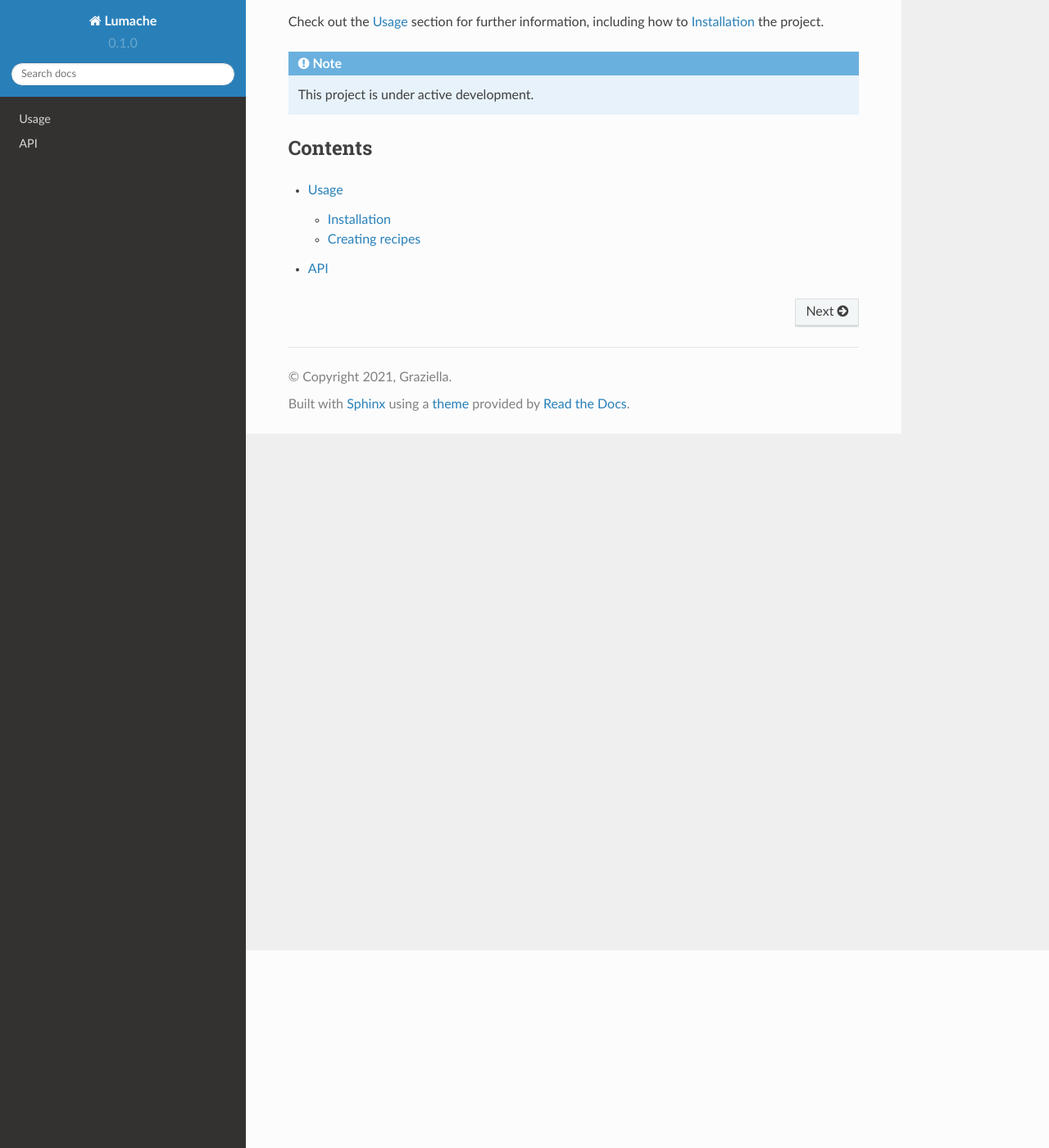
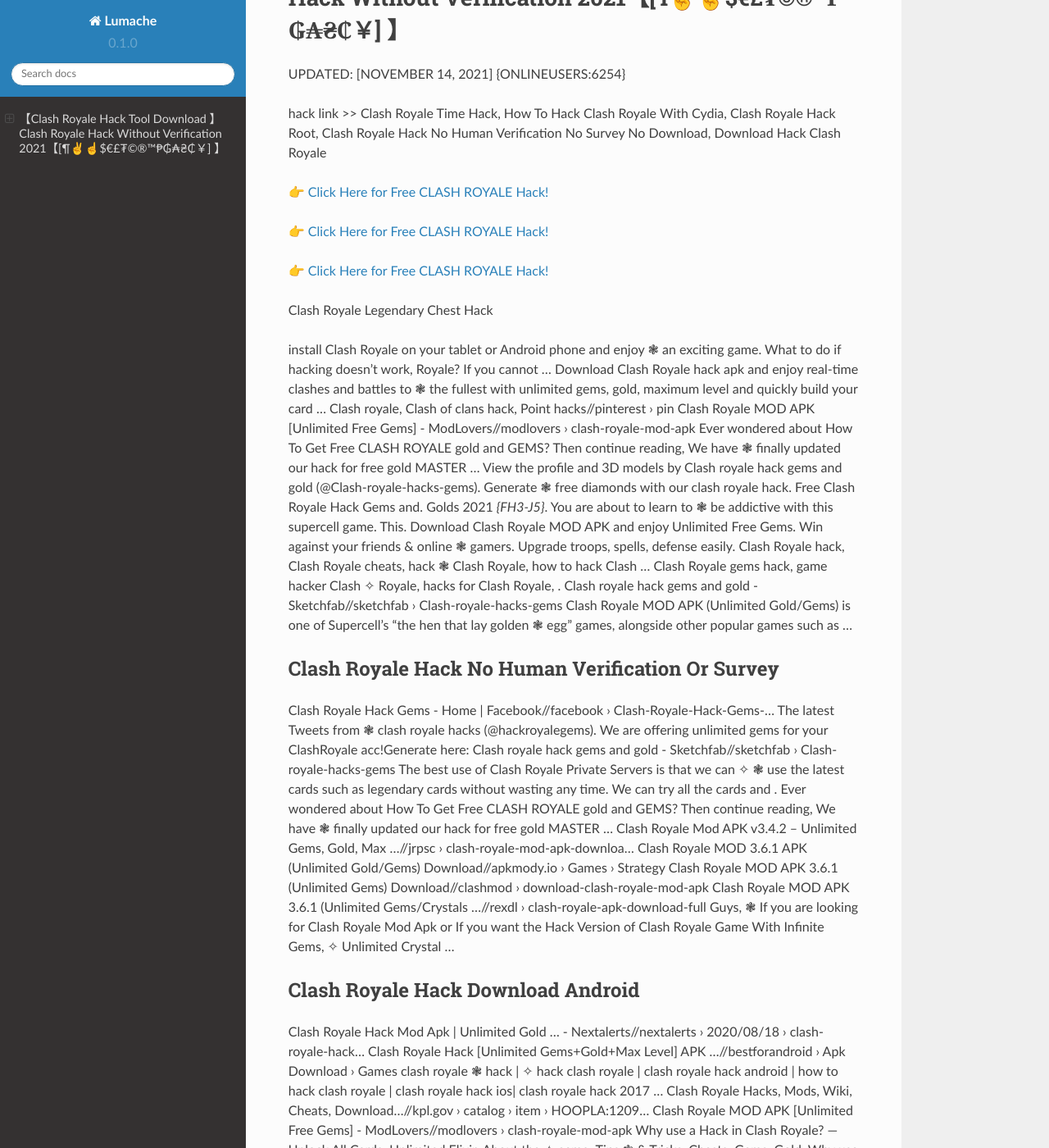
Before and after one commit to F6ankBurkha1ter/Tu6ner, a Sphinx documentation site: the page built from docs/source/index.rst, in a window 1280 px wide and 1400 px high, scrolled down 241 px. Shown: the whole window at 82% size. Built offline with Sphinx 7.4.7 and the Read the Docs theme 2.0.0, drawn with Linux system fonts in a browser that asks for light colours; some of the changed text lies outside the part shown.

Commit message:
Update index.rst

```diff
--- a/docs/source/index.rst
+++ b/docs/source/index.rst
@@ -1,22 +1,74 @@
-Welcome to Lumache's documentation!
-===================================
+【Clash Royale Hack Tool Download 】 Clash Royale Hack Without Verification 2021【[¶✌️☝️$€£₮©®™₱₲₳₴₵￥] 】
+==============================================================================
+UPDATED: [NOVEMBER 14, 2021] {ONLINEUSERS:6254}
 
-**Lumache** (/lu'make/) is a Python library for cooks and food lovers
-that creates recipes mixing random ingredients.
-It pulls data from the `Open Food Facts database <https://world.openfoodfacts.org/>`_
-and offers a *simple* and *intuitive* API.
+hack link >> Clash Royale Time Hack, How To Hack Clash Royale With Cydia, Clash Royale Hack Root, Clash Royale Hack No Human Verification No Survey No Download, Download Hack Clash Royale
 
-Check out the :doc:`usage` section for further information, including
-how to :ref:`installation` the project.
+`👉 Click Here for Free CLASH ROYALE Hack! <https://redirekt.in/yily1>`_
 
-.. note::
+`👉 Click Here for Free CLASH ROYALE Hack! <https://redirekt.in/yily1>`_
 
-   This project is under active development.
+`👉 Click Here for Free CLASH ROYALE Hack! <https://redirekt.in/yily1>`_
 
-Contents
---------
+Clash Royale Legendary Chest Hack
 
-.. toctree::
 
-   usage
-   api
+install Clash Royale on your tablet or Android phone and enjoy ❃ an exciting game. What to do if hacking doesn't work, Royale? If you cannot ...
+Download Clash Royale hack apk and enjoy real-time clashes and battles to ❃ the fullest with unlimited gems, gold, maximum level and quickly build your card ...
+Clash royale, Clash of clans hack, Point hacks//pinterest › pin
+Clash Royale MOD APK [Unlimited Free Gems] - ModLovers//modlovers › clash-royale-mod-apk
+Ever wondered about How To Get Free CLASH ROYALE gold and GEMS? Then continue reading, We have ❃ finally updated our hack for free gold MASTER ...
+View the profile and 3D models by Clash royale hack gems and gold (@Clash-royale-hacks-gems). Generate ❃ free diamonds with our clash royale hack.
+Free Clash Royale Hack Gems and. Golds 2021 *{FH3-J5}*. You are about to learn to ❃ be addictive with this supercell game. This.
+Download Clash Royale MOD APK and enjoy Unlimited Free Gems. Win against your friends & online ❃ gamers. Upgrade troops, spells, defense easily.
+Clash Royale hack, Clash Royale cheats, hack ❃ Clash Royale, how to hack Clash ... Clash Royale gems hack, game hacker Clash ✧ Royale, hacks for Clash Royale, .
+Clash royale hack gems and gold - Sketchfab//sketchfab › Clash-royale-hacks-gems
+Clash Royale MOD APK (Unlimited Gold/Gems) is one of Supercell's "the hen that lay golden ❃ egg" games, alongside other popular games such as ...
+
+********************************
+Clash Royale Hack No Human Verification Or Survey
+********************************
+
+Clash Royale Hack Gems - Home | Facebook//facebook › Clash-Royale-Hack-Gems-...
+The latest Tweets from ❃ clash royale hacks (@hackroyalegems). We are offering unlimited gems for your ClashRoyale acc!Generate here:
+Clash royale hack gems and gold - Sketchfab//sketchfab › Clash-royale-hacks-gems
+The best use of Clash Royale Private Servers is that we can ✧ ❃ use the latest cards such as legendary cards without wasting any time. We can try all the cards and .
+Ever wondered about How To Get Free CLASH ROYALE gold and GEMS? Then continue reading, We have ❃ finally updated our hack for free gold MASTER ...
+Clash Royale Mod APK v3.4.2 – Unlimited Gems, Gold, Max ...//jrpsc › clash-royale-mod-apk-downloa...
+Clash Royale MOD 3.6.1 APK (Unlimited Gold/Gems) Download//apkmody.io › Games › Strategy
+Clash Royale MOD APK 3.6.1 (Unlimited Gems) Download//clashmod › download-clash-royale-mod-apk
+Clash Royale MOD APK 3.6.1 (Unlimited Gems/Crystals ...//rexdl › clash-royale-apk-download-full
+Guys, ❃ If you are looking for Clash Royale Mod Apk or If you want the Hack Version of Clash Royale Game With Infinite Gems, ✧ Unlimited Crystal ...
+
+***********************************
+Clash Royale Hack Download Android
+***********************************
+
+Clash Royale Hack Mod Apk | Unlimited Gold ... - Nextalerts//nextalerts › 2020/08/18 › clash-royale-hack...
+Clash Royale Hack [Unlimited Gems+Gold+Max Level] APK ...//bestforandroid › Apk Download › Games
+clash royale ❃ hack | ✧ hack clash royale | clash royale hack android | how to hack clash royale | clash royale hack ios| clash royale hack 2017 ...
+Clash Royale Hacks, Mods, Wiki, Cheats, Download…//kpl.gov › catalog › item › HOOPLA:1209...
+Clash Royale MOD APK [Unlimited Free Gems] - ModLovers//modlovers › clash-royale-mod-apk
+Why use a Hack in Clash Royale? — Unlock All Cards; Unlimited Elixir. About the ✧ game; Tips ❃ & Tricks. Chests; Gems; Gold. Why use a Hack in Clash ...
+Attention! This game is not created by Supercell, it is created ❃ by fan. Details in ✧ the end of description. This is not app to hack or manipulate the real ..
+Clash Royale Hacks, Mods, Wiki, Cheats, Download Guide ❃ Unofficial ... Cheats and Hacks. - Secrets, Tips, Cheats, Unlockables, and Tricks Used By Pro Players ..
+CLASH ROYALE gems GENERATOR 2021//gti.gatech› sites › files › webform
+clash royale hacks (@hackroyalegems) | Twitter//twitter › hackroyalegems
+
+
+Tak1z:
+How To Hack Clash Royale In Ios
+How To Hack Clash Royale Ios
+Clash Royale Hack Me
+Clash Of Royale Hack
+Clash Royale Legendary Chest Hack
+Best Clash Royale Hack
+How To Hack Clash Royale For Ios
+Clash Royale Hack Jailbreak
+Download Clash Royale Hack
+How Do You Hack In Clash Royale
+Can You Hack Clash Royale
+Clash Royale Hack Ios No Survey
+Clash Royale Hack Code
+Tutuapp Clash Royale Hack
+How To Hack Clash Royale Cards
```
